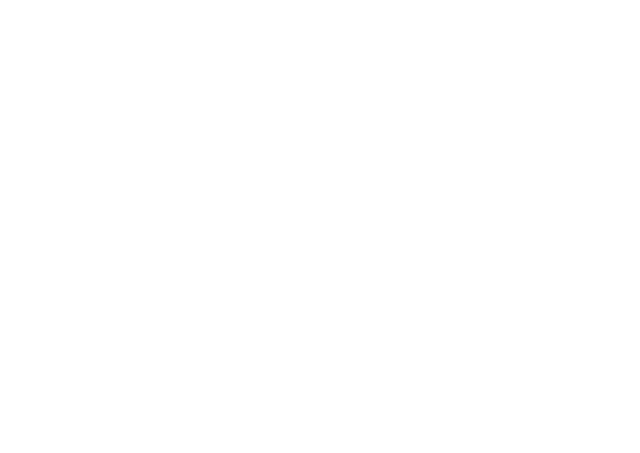
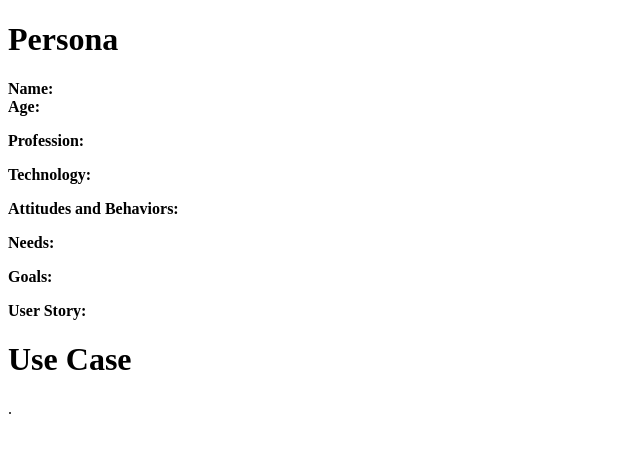
Before and after one commit to stevestonenm/stevestone-pwp, a PHP site: page /milestone-1.php in a window 1280 px wide. Before the commit the part shown is empty. Shown: the top 453 px of the page, without its empty margins (0-640 px from the left). Run offline with PHP 8.4, Linux system fonts and the light colour scheme.

Commit message:
updated html

```diff
--- a/public_html/documentation/milestone-1.php
+++ b/public_html/documentation/milestone-1.php
@@ -4,6 +4,17 @@
 		<meta charset="utf-8">
 	</head>
 	<body>
-
+		<h1>Persona</h1>
+		<p><strong>Name:</strong><br>
+			<strong>Age:</strong><br></p>
+		<p><strong>Profession:</strong></p>
+		<p><strong>Technology:</strong></p>
+		<p><strong>Attitudes and Behaviors:</strong></p>
+		<p><strong>Needs:</strong></p>
+		<p><strong>Goals:</strong></p>
+		<p><strong>User Story:</strong></p>
+		<h1>Use Case</h1>
+		<p></p>
+		<p>.</p>
 	</body>
 </html>
```
